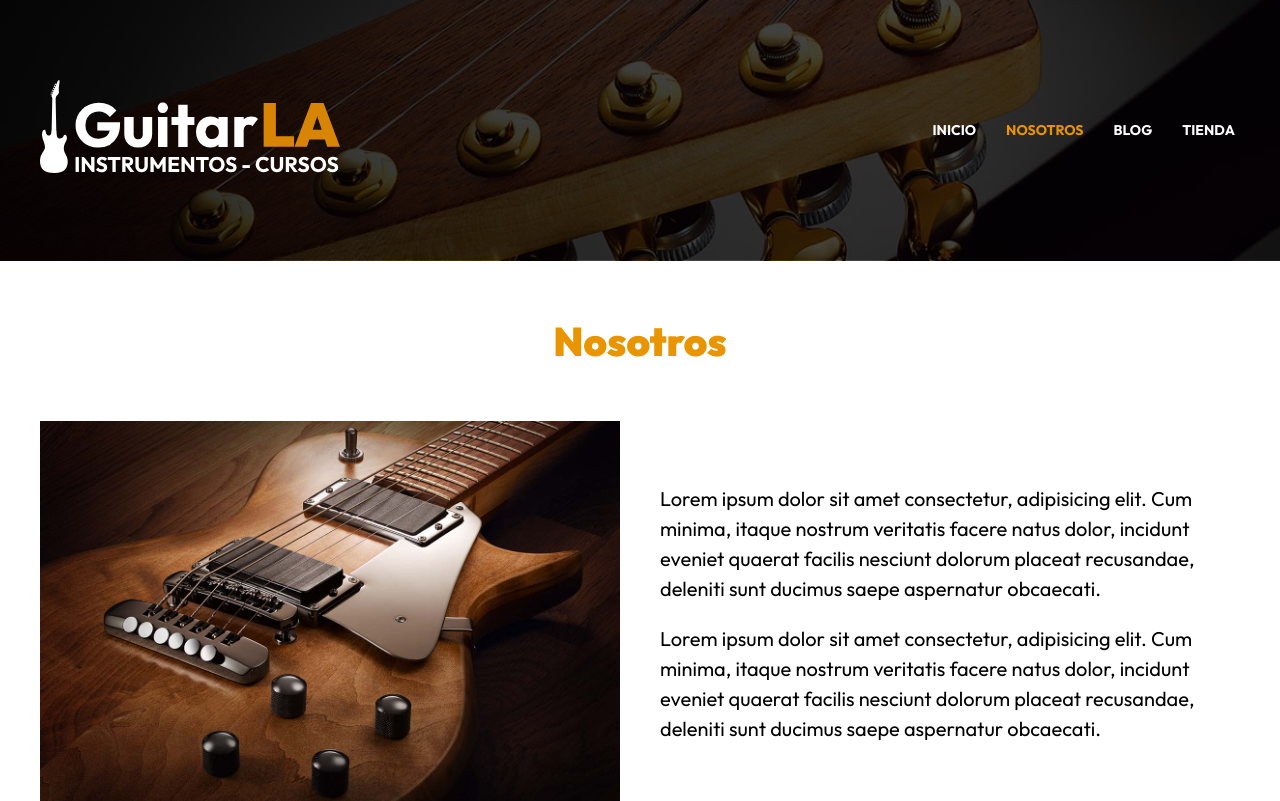
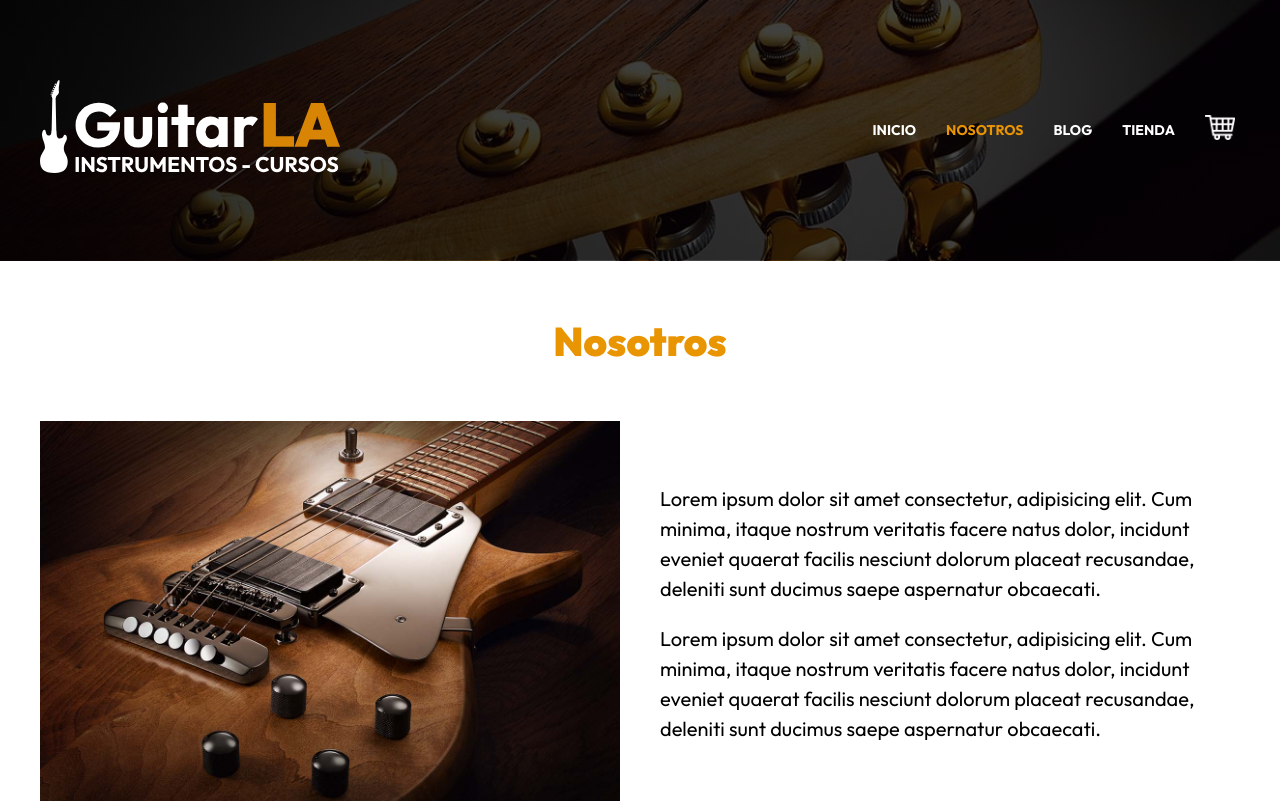
Before and after one commit to facundoarielveron10/GUITAR-NEXT-VERON, a Next.js app: page /nosotros in a window 1280 px wide. Shown: the top 801 px of the page. Built offline with nearby package versions, Linux system fonts and the light colour scheme.

Commit message:
Agregando la funcionalidad para el carrito

```diff
--- a/components/header.js
+++ b/components/header.js
@@ -51,6 +51,14 @@
 					>
 						Tienda
 					</Link>
+					<Link href="/carrito">
+						<Image
+							src="/img/carrito.png"
+							width={30}
+							height={25}
+							alt="Carrito"
+						/>
+					</Link>
 				</nav>
 			</div>
 		</header>
--- a/pages/_app.js
+++ b/pages/_app.js
@@ -1,5 +1,55 @@
-import '../styles/globals.css'
+import { useState } from 'react';
+import '../styles/globals.css';
 
 export default function App({ Component, pageProps }) {
-  return <Component {...pageProps} />
+	const [carrito, setCarrito] = useState([]);
+
+	const agregarCarrito = guitarra => {
+		// Comprobar si la guitarra ya esta en el carrito...
+		if (carrito.some(guitarraState => guitarraState.id === guitarra.id)) {
+			// Iterar para actualizar la cantidad
+			const carritoActualizado = carrito.map(guitarraState => {
+				if (guitarraState.id === guitarra.id) {
+					guitarraState.cantidad = guitarra.cantidad;
+				}
+				return guitarraState;
+			});
+			// Se asigna al array
+			setCarrito([...carritoActualizado]);
+			localStorage.setItem('carrito', JSON.stringify(carrito));
+		} else {
+			// En caso de que el articulo no exista, es nuevo y se agrega
+			setCarrito([...carrito, guitarra]);
+			localStorage.setItem('carrito', JSON.stringify(carrito));
+		}
+	};
+
+	const eliminarProducto = id => {
+		const carritoActualizado = carrito.filter(
+			producto => producto.id != id,
+		);
+		setCarrito(carritoActualizado);
+		window.localStorage.setItem('carrito', JSON.stringify(carrito));
+	};
+
+	const actualizarCantidad = guitarra => {
+		const carritoActualizado = carrito.map(guitarraState => {
+			if (guitarraState.id === guitarra.id) {
+				guitarraState.cantidad = parseInt(guitarra.cantidad);
+			}
+			return guitarraState;
+		});
+		setCarrito(carritoActualizado);
+		window.localStorage.setItem('carrito', JSON.stringify(carrito));
+	};
+
+	return (
+		<Component
+			{...pageProps}
+			carrito={carrito}
+			agregarCarrito={agregarCarrito}
+			eliminarProducto={eliminarProducto}
+			actualizarCantidad={actualizarCantidad}
+		/>
+	);
 }
--- a/styles/header.module.css
+++ b/styles/header.module.css
@@ -26,6 +26,7 @@
 .navegacion {
 	display: flex;
 	gap: 2rem;
+	align-items: center;
 	margin-top: 5rem;
 }
 
```
Also changed, not shown: pages/carrito.js (added, +23 -0 lines), pages/guitarras/[url].js (+41 -1 lines), styles/carrito.module.css (added, +21 -0 lines), styles/guitarras.module.css (+35 -0 lines), public/img/carrito.png (added).
